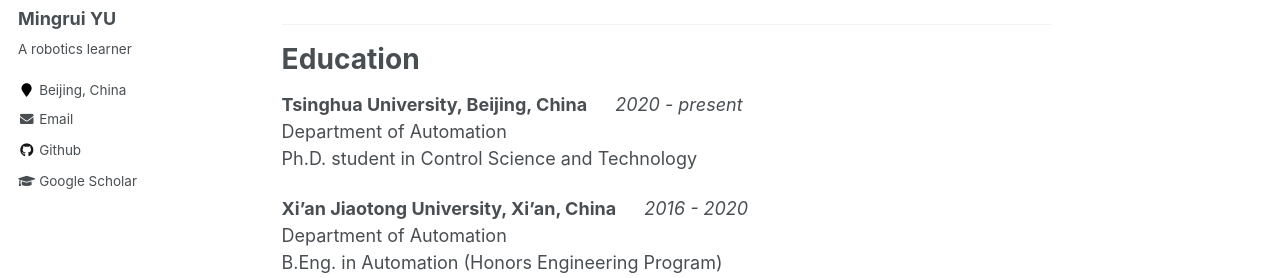
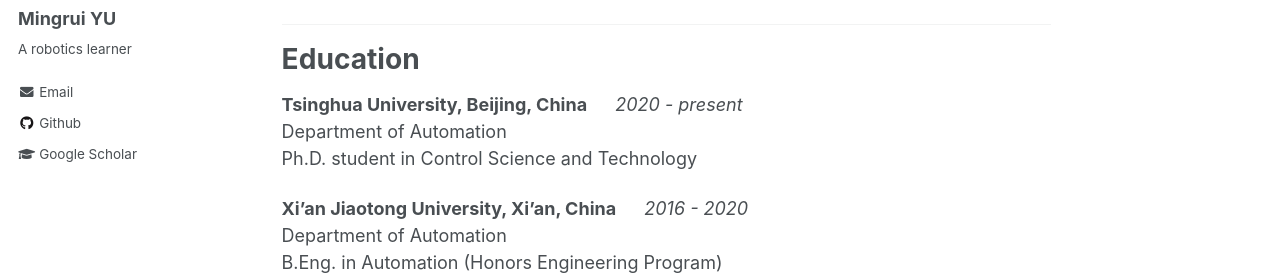
Before and after one commit to Mingrui-Yu/Mingrui-Yu.github.io, a Jekyll site: the page built from _pages/about.md, in a window 1280 px wide. Shown: the part 318-596 px from the top of the page. Built offline with Jekyll 4.4.1, drawn with Linux system fonts in a browser that asks for light colours.

Commit message:
Update _config.yml

```diff
--- a/_config.yml
+++ b/_config.yml
@@ -83,7 +83,7 @@ author:
   name             : "Mingrui YU"
   avatar           : "me.jpg"
   bio              : "A robotics learner"
-  location         : "Beijing, China"
+  location         : # "Beijing, China"
   employer         :
   pubmed           :
   googlescholar    : "https://scholar.google.com/citations?user=021Lx3IAAAAJ&hl=en"
@@ -115,6 +115,8 @@ author:
   xing             :
   youtube          :
   wikipedia        :
+  博客              : https://www.cnblogs.com/MingruiYu/
+  知乎              : https://www.zhihu.com/people/yu-ming-rui-34/activities
 
 
 # Reading Files
```
